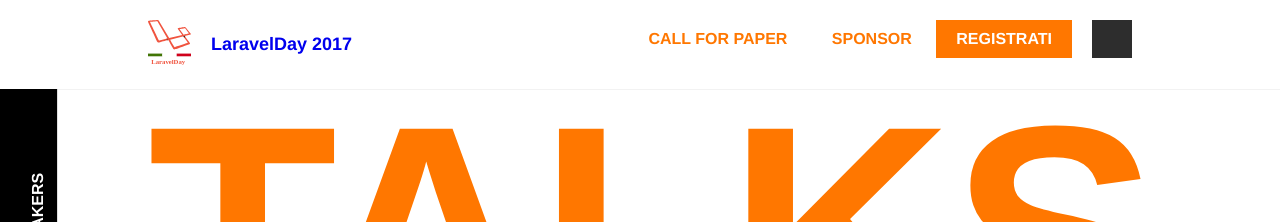
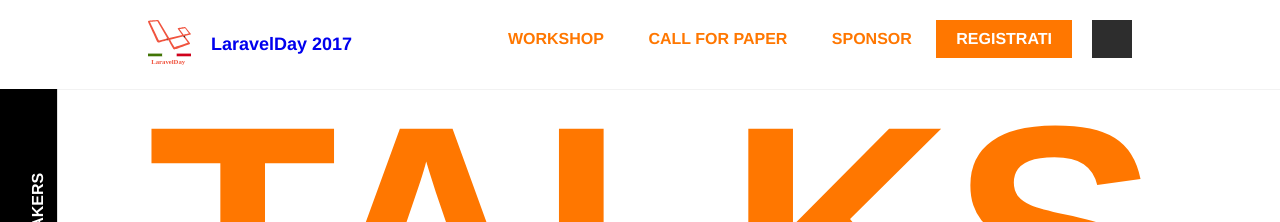
Before and after one commit to GrUSP/2017.laravelday.it, a Jekyll site: the page built from talks.html, in a window 1280 px wide. Shown: the top 222 px of the page. Built offline with Jekyll 4.4.1, drawn with Linux system fonts in a browser that asks for light colours; some web fonts are replaced.

Commit message:
workshop online

```diff
--- a/_data/conference.yml
+++ b/_data/conference.yml
@@ -6,6 +6,7 @@
 year: 2017
 since: 2017
 call_for_paper_url: https://goo.gl/forms/Shqwxii7Yq3JqywK2
-call_for_paper: false
+call_for_paper: true
 talks_available: false
 schedule_available: false
+has_workshop: true
--- a/_data/social.yml
+++ b/_data/social.yml
@@ -1,6 +1,6 @@
 facebook: https://www.facebook.com/laraveldayIt
 flickr:
 gplus:
-twitter: https://twitter.com/laraveldayIt
+twitter: https://twitter.com/laravelday
 vimeo: https://vimeo.com/grusp
 youtube: https://www.youtube.com/channel/UCdWnwC8nz_CCFQrmLBrLCVw
--- a/_includes/layout/header.html
+++ b/_includes/layout/header.html
@@ -16,10 +16,11 @@
 
         <div class="header__menu-desktop">
 
-          <!--a href="{{ site.baseurl }}/workshop.html" class="button">
+          {% if site.data.conference.has_workshop %}
+          <a href="{{ site.baseurl }}/workshop.html" class="button">
             Workshop
-          </a-->
-
+          </a>
+          {% endif %}
           {% if site.data.conference.talks_available %}
           <a href="{{ site.baseurl }}/talks.html" class="button">
             Talks
--- a/_includes/layout/menu.html
+++ b/_includes/layout/menu.html
@@ -51,6 +51,13 @@
             </a>
           {% endif %}
         </li>
+        {% if site.data.conference.has_workshop %}
+        <li class="menu__item">
+          <a href="{{ site.baseurl }}/workshop.html" class="menu__button">
+            Workshop
+          </a>
+        </li>
+        {% endif %}
         {% if site.data.speakers.call_for_paper %}
         <li class="menu__item">
           <a href="{{ site.data.speakers.call_for_paper_url }}" class="menu__button">
```
